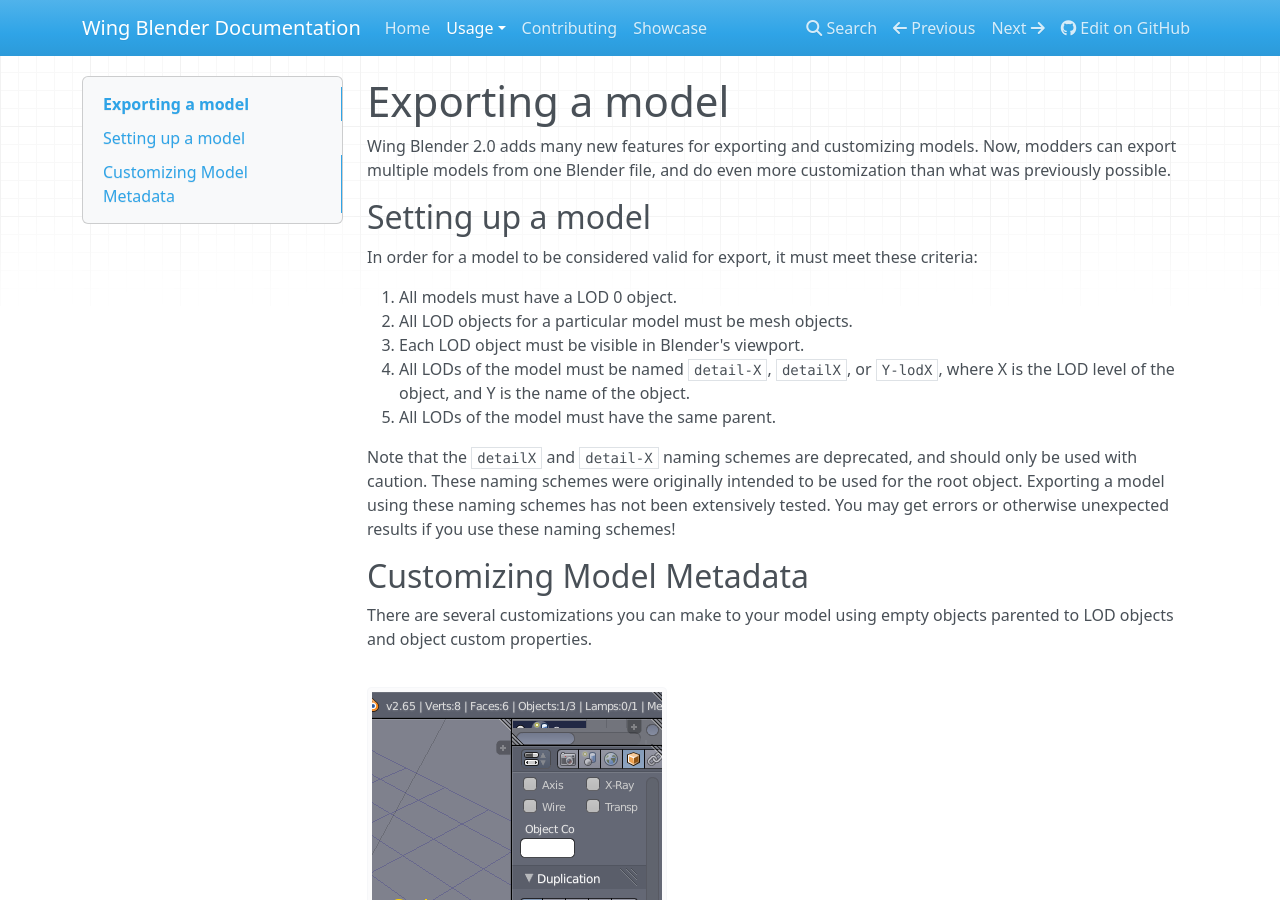
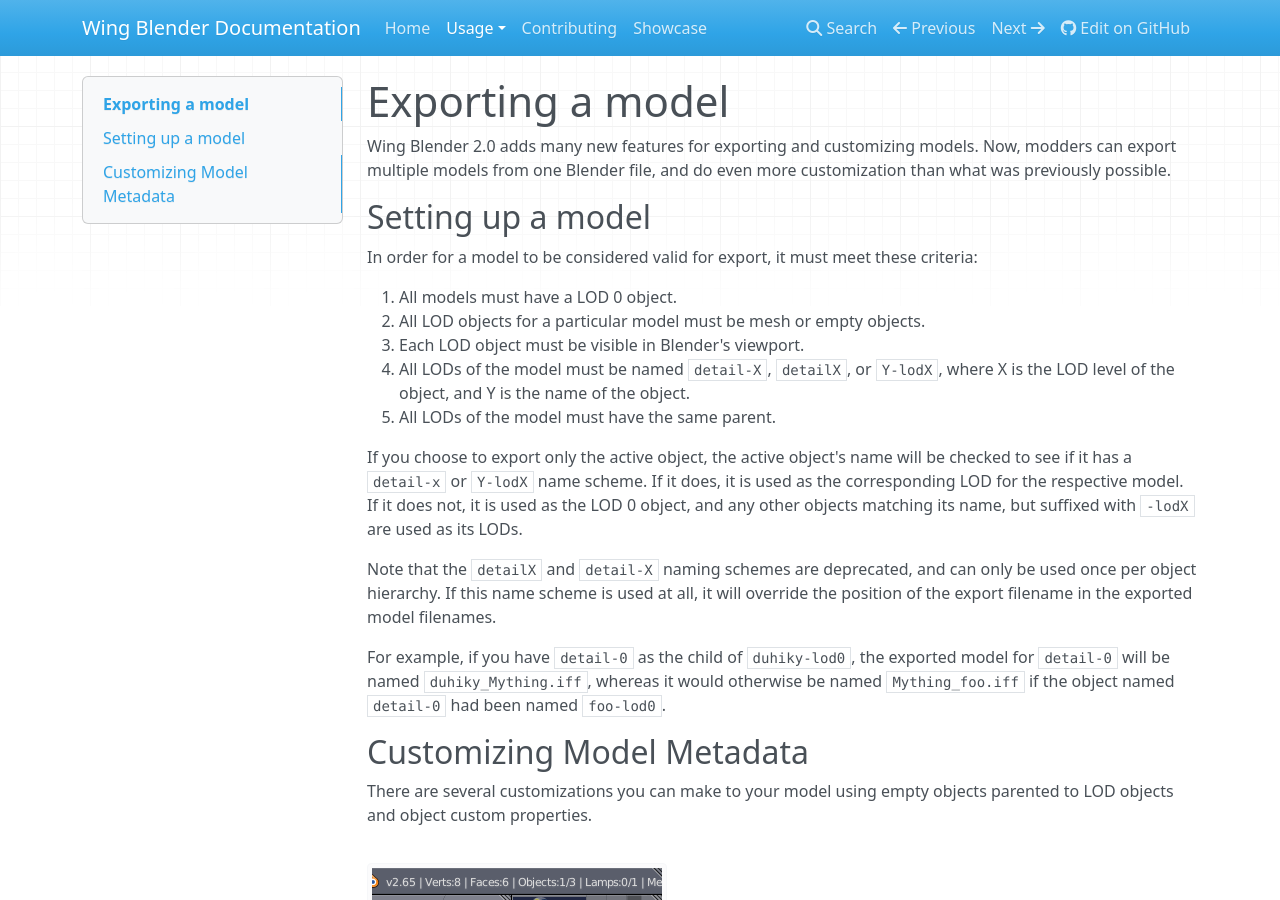
Before and after one commit to Talon1024/wing-blender-site, an MkDocs documentation site: the page built from docs/export.md, in a window 1280 px wide and 900 px high. Built offline with MkDocs 1.6.1, drawn with Linux system fonts in a browser that asks for light colours; nearby versions of some CDN libraries; old or Windows-style settings are respelled for this version of MkDocs.

Commit message:
Add more details about exporting models.

```diff
--- a/docs/export.md
+++ b/docs/export.md
@@ -11,17 +11,25 @@ Setting up a model
 In order for a model to be considered valid for export, it must meet these criteria:
 
 1. All models must have a LOD 0 object.
-2. All LOD objects for a particular model must be mesh objects.
+2. All LOD objects for a particular model must be mesh or empty objects.
 3. Each LOD object must be visible in Blender's viewport.
 4. All LODs of the model must be named `detail-X`, `detailX`, or `Y-lodX`,
    where X is the LOD level of the object, and Y is the name of the object.
 5. All LODs of the model must have the same parent.
 
-Note that the `detailX` and `detail-X` naming schemes are deprecated, and should
-only be used with caution. These naming schemes were originally intended to be
-used for the root object. Exporting a model using these naming schemes has not
-been extensively tested. You may get errors or otherwise unexpected results if
-you use these naming schemes!
+If you choose to export only the active object, the active object's name will be
+checked to see if it has a `detail-x` or `Y-lodX` name scheme. If it does, it is used
+as the corresponding LOD for the respective model. If it does not, it is used as
+the LOD 0 object, and any other objects matching its name, but suffixed with `-lodX`
+are used as its LODs.
+
+Note that the `detailX` and `detail-X` naming schemes are deprecated, and can
+only be used once per object hierarchy. If this name scheme is used at all, it
+will override the position of the export filename in the exported model filenames.
+
+For example, if you have `detail-0` as the child of `duhiky-lod0`, the exported model
+for `detail-0` will be named `duhiky_Mything.iff`, whereas it would otherwise be
+named `Mything_foo.iff` if the object named `detail-0` had been named `foo-lod0`.
 
 Customizing Model Metadata
 --------------------------
```
